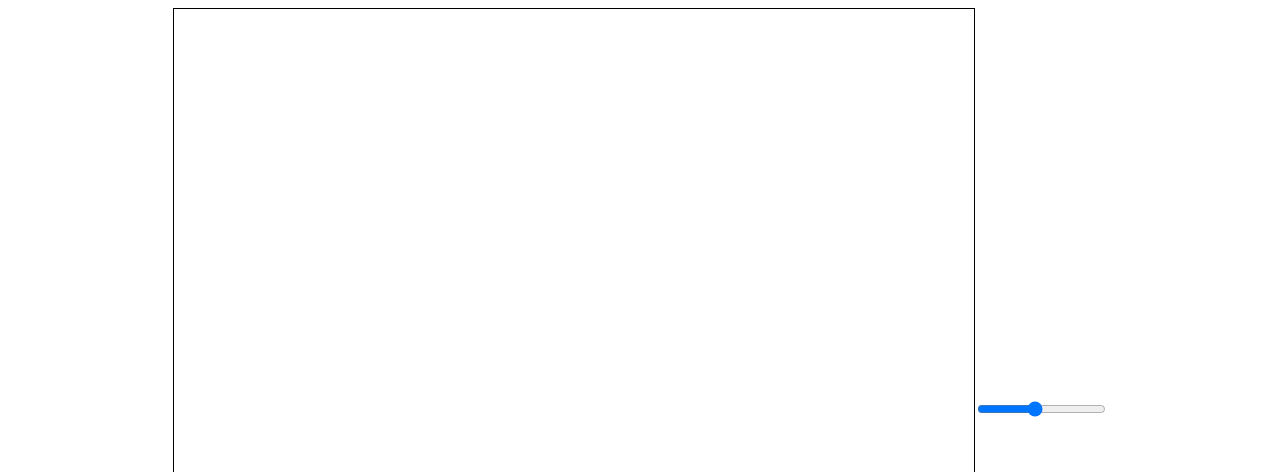
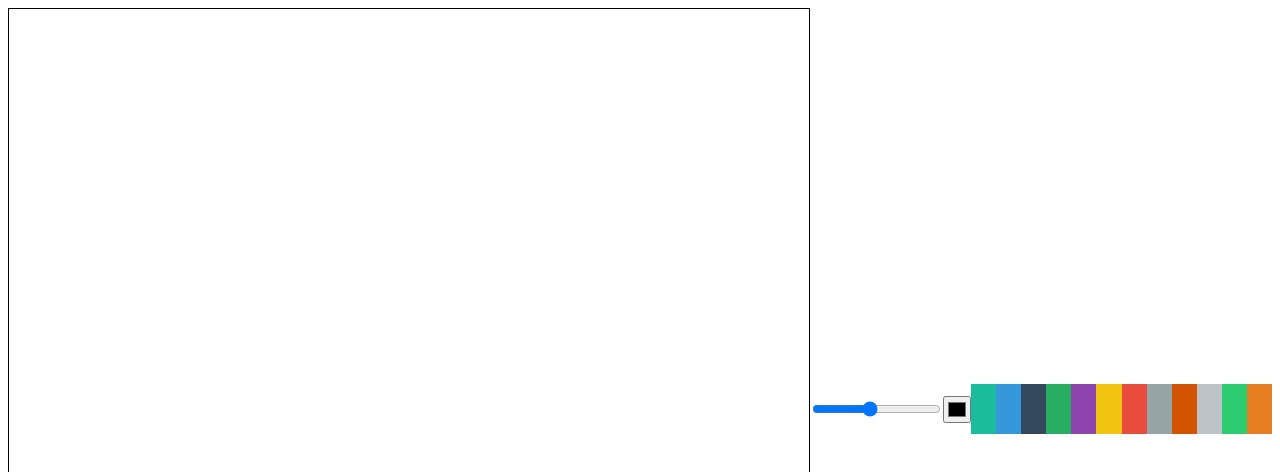
Before and after one commit to dnwls7738/drawing_borard, a plain HTML site: page index.html in a window 1280 px wide. Shown: the top 472 px of the page. Drawn offline with Linux system fonts and the light colour scheme.

Commit message:
'색상_변경_이벤트'

```diff
--- a/app.js
+++ b/app.js
@@ -1,3 +1,9 @@
+// 색팔레트 불러오기
+const colorOptions = Array.from(
+	document.getElementsByClassName("color-option")
+);
+// 색선택 불러오기
+const color = document.getElementById("color");
 // 선굵기선택 불러오기
 const lineWidth = document.getElementById("line_width");
 // 캔버스 불러오기
@@ -9,7 +15,9 @@ canvas.width = 800;
 canvas.height = 800;
 
 let isPainting;
+// 초기 선 굵기
 ctx.lineWidth = lineWidth.value;
+
 function onMove(e) {
 	// 선 그리기
 	if (isPainting) {
@@ -30,13 +38,29 @@ function stopPainting() {
 	// 새로운 path로 초기화
 	ctx.beginPath();
 }
-
+// 선 굵기
 function onlineWidthChange(e) {
 	ctx.lineWidth = e.target.value;
 }
+// 색 변경
+function ocColorChange(e) {
+	ctx.strokeStyle = e.target.value;
+	ctx.fillStyle = e.target.value;
+}
+// 팔레트 선택한 색 변경
+function onColorClick(e) {
+	ctx.strokeStyle = e.target.dataset.color;
+	ctx.fillStyle = e.target.dataset.color;
+	color.value = e.target.dataset.color;
+}
+// 캔버스에 선그리는 이벤트
 canvas.addEventListener("mousemove", onMove);
 canvas.addEventListener("mousedown", startPainting);
 canvas.addEventListener("mouseup", stopPainting);
 canvas.addEventListener("mouseleave", stopPainting);
-
+// 선굵기 변경 이벤트
 lineWidth.addEventListener("change", onlineWidthChange);
+// 색 변경 이벤트
+color.addEventListener("change", ocColorChange);
+// 팔레트 색 변경 이벤트
+colorOptions.forEach((color) => color.addEventListener("click", onColorClick));
--- a/index.html
+++ b/index.html
@@ -8,6 +8,67 @@
 	<body>
 		<canvas></canvas>
 		<input id="line_width" type="range" min="1" max="10" value="5" />
+		<input type="color" id="color" />
+		<div
+			class="color-option"
+			style="background-color: #1abc9c"
+			data-color="#1abc9c"
+		></div>
+		<div
+			class="color-option"
+			style="background-color: #3498db"
+			data-color="#3498db"
+		></div>
+		<div
+			class="color-option"
+			style="background-color: #34495e"
+			data-color="#34495e"
+		></div>
+		<div
+			class="color-option"
+			style="background-color: #27ae60"
+			data-color="#27ae60"
+		></div>
+		<div
+			class="color-option"
+			style="background-color: #8e44ad"
+			data-color="#8e44ad"
+		></div>
+		<div
+			class="color-option"
+			style="background-color: #f1c40f"
+			data-color="#f1c40f"
+		></div>
+		<div
+			class="color-option"
+			style="background-color: #e74c3c"
+			data-color="#e74c3c"
+		></div>
+		<div
+			class="color-option"
+			style="background-color: #95a5a6"
+			data-color="#95a5a6"
+		></div>
+		<div
+			class="color-option"
+			style="background-color: #d35400"
+			data-color="#d35400"
+		></div>
+		<div
+			class="color-option"
+			style="background-color: #bdc3c7"
+			data-color="#bdc3c7"
+		></div>
+		<div
+			class="color-option"
+			style="background-color: #2ecc71"
+			data-color="#2ecc71"
+		></div>
+		<div
+			class="color-option"
+			style="background-color: #e67e22"
+			data-color="#e67e22"
+		></div>
 		<script src="app.js"></script>
 	</body>
 </html>
--- a/style.css
+++ b/style.css
@@ -8,3 +8,8 @@ body {
 	justify-content: center;
 	align-items: center;
 }
+.color-option {
+	width: 50px;
+	height: 50px;
+	cursor: pointer;
+}
```
Lines whose indentation alone changed are shown as unchanged.
